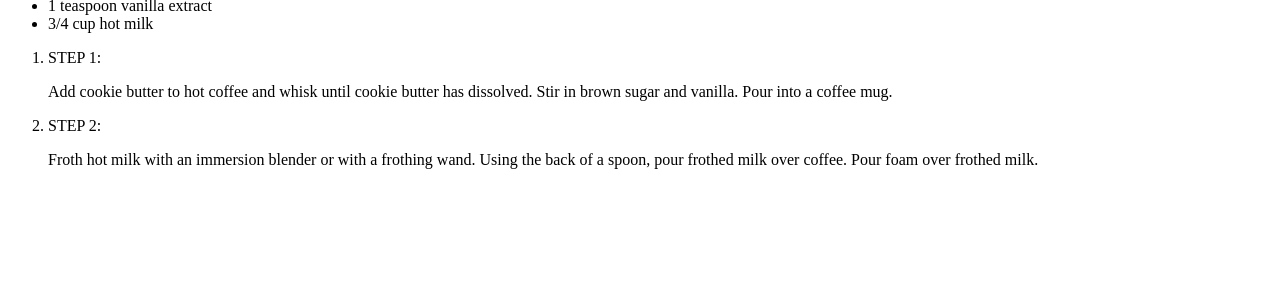
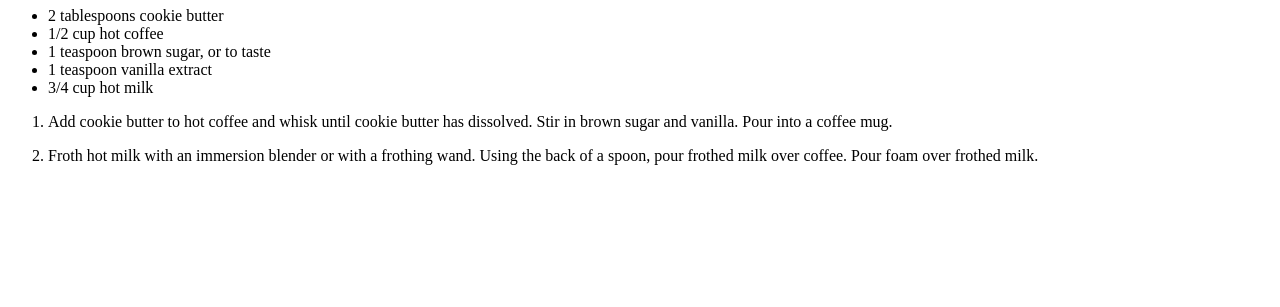
Before and after one commit to armanrehman/HTML_practice_rep, a plain HTML site: page coffee.html in a window 1280 px wide. Shown: the part 493-800 px from the top of the page. Drawn offline with Linux system fonts and the light colour scheme.

Commit message:
Page Corrected
Headings corrected and list items separated

```diff
--- a/coffee.html
+++ b/coffee.html
@@ -9,6 +9,8 @@
     <a href = "index.html">Back to home</a>
     <h1><strong> Coffee Butter Latte </strong></h1>
     <img src = "https://www.allrecipes.com/thmb/qq2L_284v94khGtFAkbRb9IDxXQ=/750x0/filters:no_upscale():max_bytes(150000):strip_icc():format(webp)/8558873_Cookie-Butter-Latte_Yolanda-Gutierrez_4x3-25618a5ae65f4994b90d1f8f0aa2e314.jpg" alt ="Cookie Butter Coffee picture" height = "310" width="310">
+
+    <h1>Ingredients</h1>
     <ul>
         <li>2 tablespoons cookie butter</li>
         <li>1/2 cup hot coffee</li>
@@ -18,14 +20,13 @@
     </ul>
 
     <ol>
-        <li><p>STEP 1: </p>
+        <li>
             <p>Add cookie butter to hot coffee and whisk until cookie butter has dissolved. Stir in brown sugar and vanilla. Pour into a coffee mug.</p>
         </li>
 
-        <li><p>STEP 2: </p>
+        <li>
             <p>Froth hot milk with an immersion blender or with a frothing wand. Using the back of a spoon, pour frothed milk over coffee. Pour foam over frothed milk.</p>
         </li>
-
     </ol>
 
 </body>
```
Also changed, not shown: pumpkin.html (+2 -1 lines), thai.html (+4 -3 lines).
